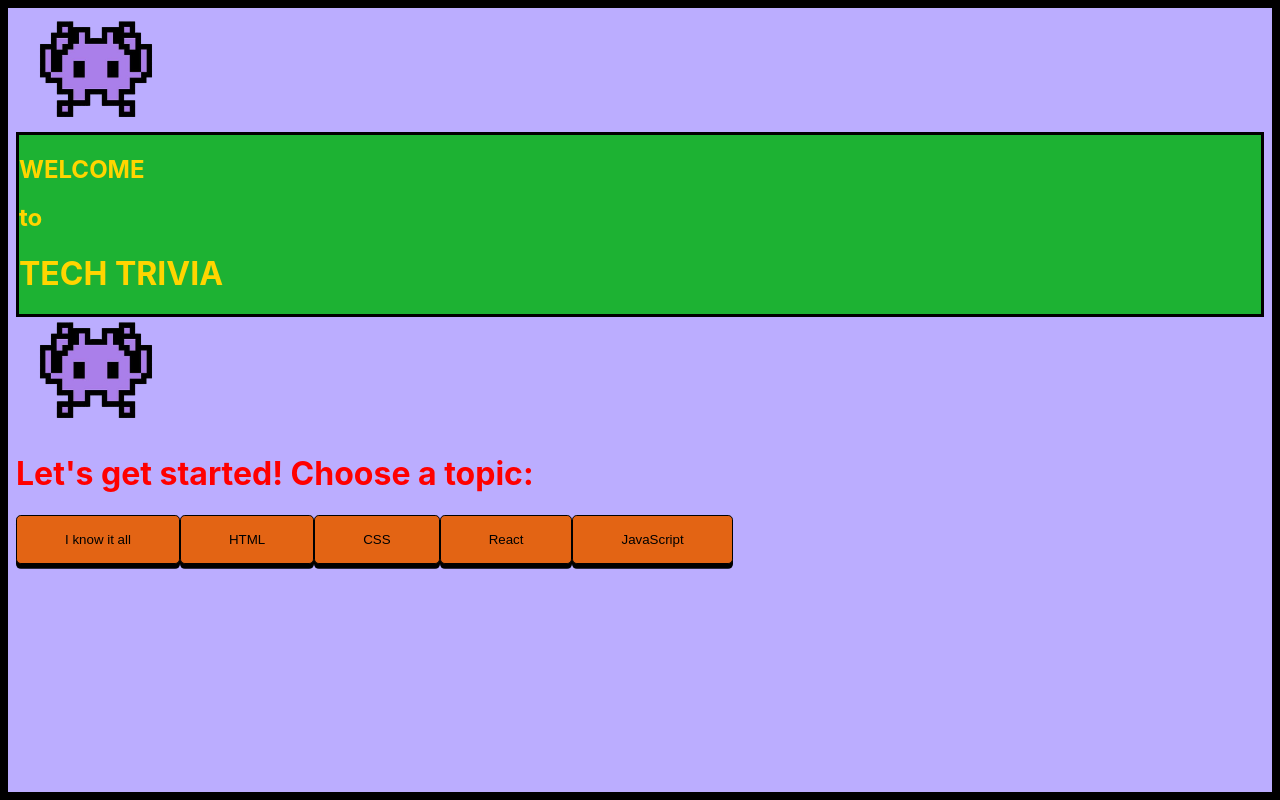
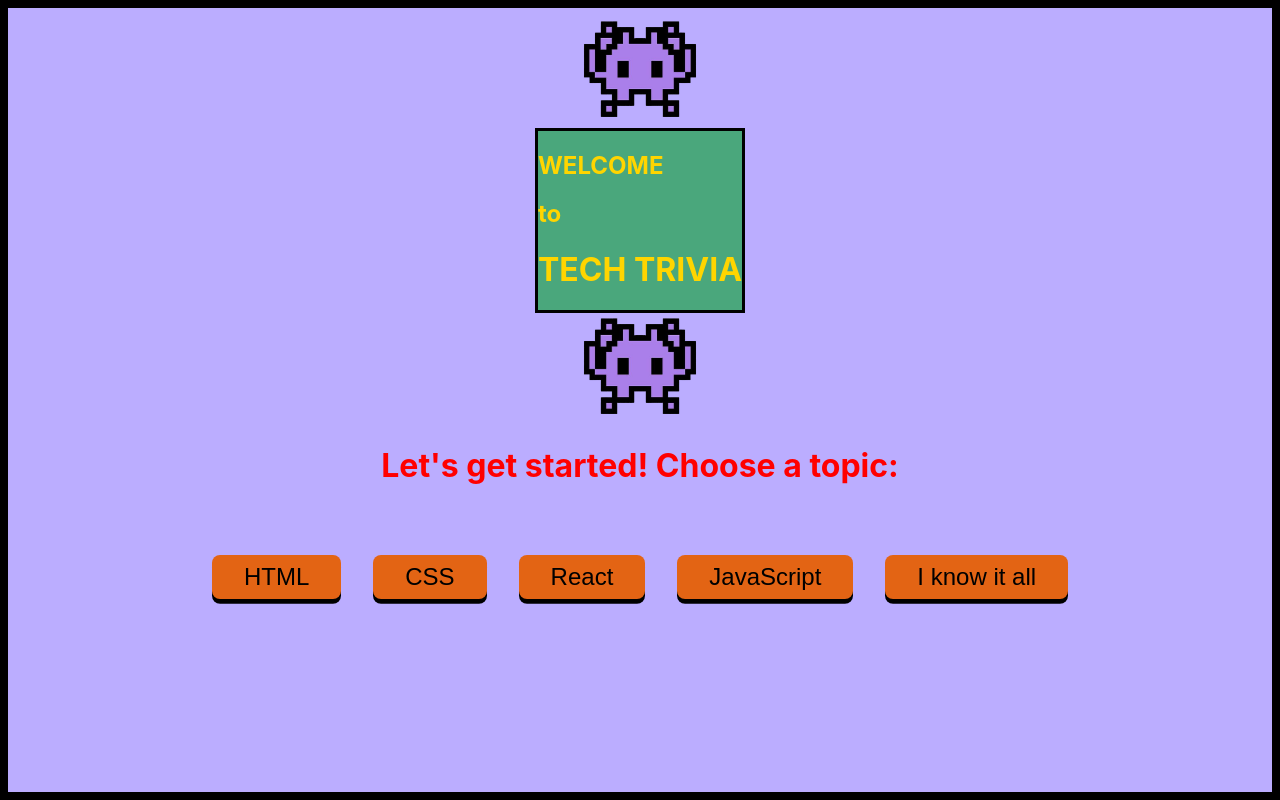
Before and after one commit to sarunas2022/Tech-Trivia, a React (Create React App) app in the folder client/: page / in a window 1280 px wide. Built offline with nearby package versions, Linux system fonts and the light colour scheme.

Commit message:
home style changes

```diff
--- a/client/src/pages/home/Home.tsx
+++ b/client/src/pages/home/Home.tsx
@@ -20,9 +20,7 @@
                 <img className='monster' src={Monster} alt='img' />
                 <h1 className='start'>Let's get started! Choose a topic:</h1>
                 <div className='topics'>
-                    <Button color='#e36414' onClick={handleClick}>
-                        I know it all
-                    </Button>
+
                     <Button color='#e36414' onClick={handleClick}>
                         HTML
                     </Button>
@@ -35,6 +33,9 @@
                     <Button color='#e36414' onClick={handleClick}>
                         JavaScript
                     </Button>
+                    <Button color='#e36414' onClick={handleClick}>
+                        I know it all
+                    </Button>
                 </div>
             </div>
         </>
--- a/client/src/pages/home/home.scss
+++ b/client/src/pages/home/home.scss
@@ -1,25 +1,61 @@
 * {
     box-sizing: border-box;
   }
-html{
+
+  html {
     border: 0.5rem solid black;
-    margin: 0;
-    padding: 0;
-    background-color:  #bbadff;
+    background-color: #bbadff;
     min-height: 100vh;
   }
-.monster{
+
+  .topHalf {
+    display: flex;
+    flex-direction: column;
+    justify-content: center;
+    align-items: center;
+
+    .monster {
       width: 10rem;
     }
-.welcome{
+
+    .welcome {
       border: 0.2rem solid black;
-    background-color:  #1db233;
+      background-color: #4aa77c;
 
-
-}
-h1, h2 {
+      h1,
+      h2 {
         color: #ffd500;
       }
-.start{
-    color:red;
     }
+
+    .start {
+      color: red;
+    }
+
+    .topics {
+      display: flex;
+      flex-wrap: wrap;
+      justify-content: center;
+      margin-top: 2rem;
+
+      button {
+        margin: 1rem;
+        font-size: 1.5rem;
+        background-color: #e36414;
+        padding: 0.5rem 2rem;
+        border: none;
+        border-radius: 0.5rem;
+        cursor: pointer;
+        transition: all  ease-in-out;
+
+        // &:hover {
+        //   color: #061906;
+        // }
+
+        &:active {
+          transform: translateY(0.2rem);
+          background-color: #d95204;
+        }
+      }
+    }
+  }
```
Lines whose indentation alone changed are shown as unchanged.
